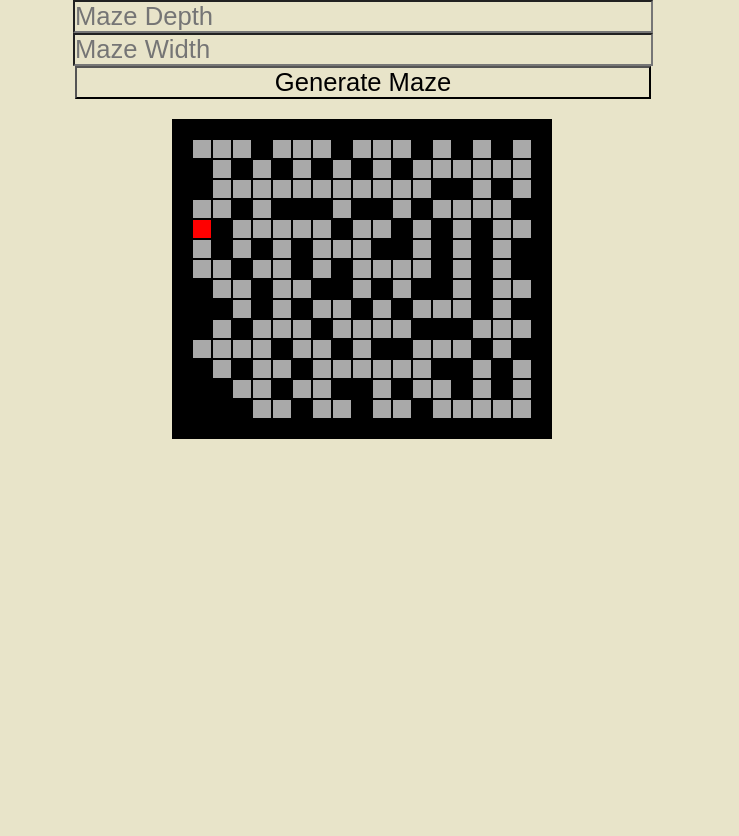
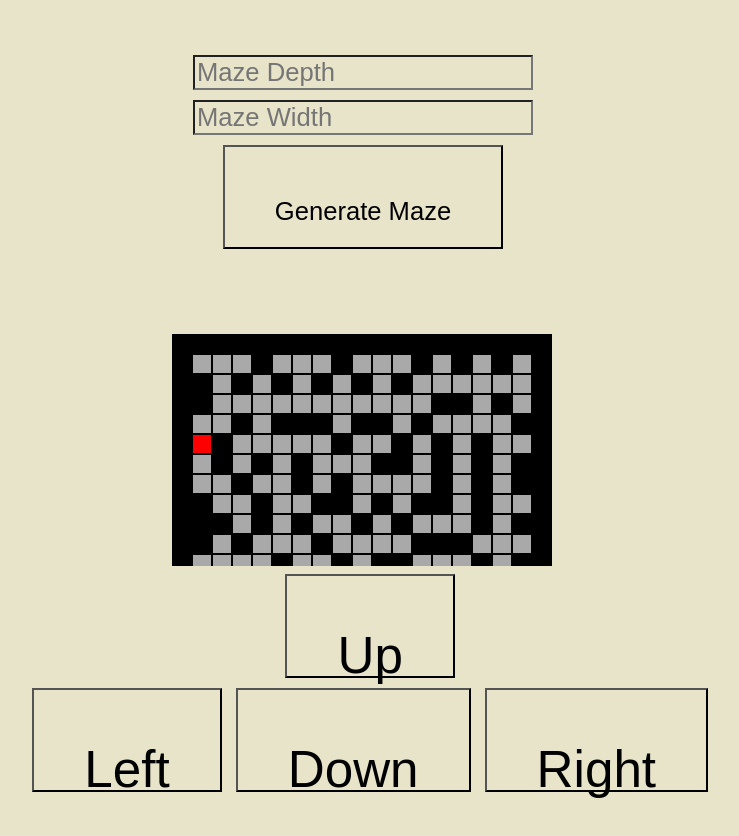
Before and after one commit to PeterJJonas/MazeGenerator, a plain HTML site: page index.html in a window 1280 px wide. Shown: the whole page, without its empty margins (277-1016 px from the left). Before the commit the page ends 800 px from the top, so only its background shows below. Drawn offline with Linux system fonts and the light colour scheme.

Commit message:
Add screen buttons to controll the player

```diff
--- a/index.html
+++ b/index.html
@@ -6,6 +6,7 @@
     <link rel="stylesheet" type="text/css" href="maze.css" media="screen">
   </head>
   <body>
+    <div class="container">
       <div id="entersize">
         <input id="setMazeDepth" placeholder="Maze Depth"><br>
         <input id="setMazeWidth" placeholder="Maze Width"><br>
@@ -14,6 +15,13 @@
       <div class="gameScreen" id="gamescreen">
         <div class="maze" id="maze"></div>
       </div>
+      <div id=controll>
+        <button id="upButton">Up</button><br>
+        <button id="leftButton">Left</button>
+        <button id="downButton">Down</button>
+        <button id="rightButton">Right</button>
+      </div>
+    </div>
     <script src="maze.js"></script>
   </body>
 </html>
--- a/maze.css
+++ b/maze.css
@@ -46,34 +46,72 @@ table {
 
 /* End reset CSS */
 
+
+
+
+
+
+
 * {
-  margin: 0;
-  padding: 0;
   background-color:  #e8e4c9;
 }
 
+
+html, body {
+  height:100%;
+}
+
+.container {
+	height: 100%;
+	margin: 20px;
+	text-align: center;
+	display: flex;
+	flex-direction: column;
+}
+
 #entersize {
-  text-align: center;
-  margin: auto;
+  margin: 30px;
 }
 
 #setMazeDepth, #setMazeWidth, #generatemaze {
-  width: 45vw;
-  height: auto;
+	margin: 5px;
   font-size: 6vw;
 }
 
 #gamescreen {
-  display: flex;
-  flex-wrap: wrap;
-  text-align: center;
-  justify-content: center;
+	display: flex;
+	justify-content: center;
+	text-align: center;
+	height: 350px;
+	margin: 30px;
+
 }
 
 #maze {
+	display: block;
+	justify-content: center;
+	text-align: center;
   margin: 20px;
   padding: 0px;
   position: absolute;
+	padding-bottom: 250px;
+}
+
+#controll {
+	position: -webkit-sticky;
+	position : sticky;
+	position : fixed;
+	bottom: 0px;
+	width: 98%;
+	padding-bottom: 3px;
+	padding-top: 3px;
+}
+
+button {
+	padding: 50px;
+	margin: 5px;
+	height: 50px;
+  font-size: 4vw;
 }
 
 .corridor {
--- a/maze.js
+++ b/maze.js
@@ -6,24 +6,36 @@ const generatemaze = document.getElementById('generatemaze');
 const setMazeDepth = document.getElementById('setMazeDepth');
 const setMazeWidth = document.getElementById('setMazeWidth');
 
+const upButton = document.getElementById('upButton');
+const downButton = document.getElementById('downButton');
+const leftButton = document.getElementById('leftButton');
+const rightButton = document.getElementById('rightButton');
+
 function playerController(mazeBluePrint, playerPosDepth, playerPosWidth) {
   let playerPosition = ('corridor-D' + playerPosDepth + 'W' + playerPosWidth);
   document.getElementById(playerPosition).style.backgroundColor='red';
   document.onkeydown = function(gameInput) {
     switch (gameInput.key) {
        case 'a': // Left
-        playerOldPosWidth = playerPosWidth;
-        playerPosWidth = playerPosWidth - 1;
-        if (mazeBluePrint[playerPosDepth][playerPosWidth] === 0) {
-          playerPosition = ('corridor-D' + playerPosDepth + 'W' + playerPosWidth);
-          document.getElementById(playerPosition).style.backgroundColor='red';
-          playerOldPosition = ('corridor-D' + playerPosDepth + 'W' + playerOldPosWidth);
-          document.getElementById(playerOldPosition).style.backgroundColor='';
-        } else {
-          playerPosWidth = playerOldPosWidth;
-        }
+       goLeft();
         break;
        case 'w': // Up
+       goUp();
+        break;
+       case 'd': //Right
+       goRight();
+        break;
+       case 's': // Down
+       goDown();
+     }
+  };
+
+  upButton.addEventListener('click', goUp);
+  downButton.addEventListener('click', goDown);
+  leftButton.addEventListener('click', goLeft);
+  rightButton.addEventListener('click', goRight);
+
+  function goUp() {
     playerOldPosDepth = playerPosDepth;
     playerPosDepth = playerPosDepth - 1;
     if (playerPosDepth >= 0 && mazeBluePrint[playerPosDepth][playerPosWidth] === 0) {
@@ -34,20 +46,9 @@ function playerController(mazeBluePrint, playerPosDepth, playerPosWidth) {
     } else {
       playerPosDepth = playerOldPosDepth;
     }
-        break;
-       case 'd': //Right
-        playerOldPosWidth = playerPosWidth;
-        playerPosWidth = playerPosWidth + 1;
-        if (mazeBluePrint[playerPosDepth][playerPosWidth] === 0) {
-          playerPosition = ('corridor-D' + playerPosDepth + 'W' + playerPosWidth);
-          document.getElementById(playerPosition).style.backgroundColor='red';
-          playerOldPosition = ('corridor-D' + playerPosDepth + 'W' + playerOldPosWidth);
-          document.getElementById(playerOldPosition).style.backgroundColor='';
-        } else {
-          playerPosWidth = playerOldPosWidth;
   }
-        break;
-       case 's': // Down
+
+  function goDown() {
     const mazeDepth = mazeBluePrint.length;
     playerOldPosDepth = playerPosDepth;
     playerPosDepth = playerPosDepth + 1;
@@ -59,11 +60,34 @@ function playerController(mazeBluePrint, playerPosDepth, playerPosWidth) {
     } else {
       playerPosDepth = playerOldPosDepth;
     }
-       break;
-    }
-  };
   }
 
+  function goLeft() {
+    playerOldPosWidth = playerPosWidth;
+    playerPosWidth = playerPosWidth - 1;
+    if (mazeBluePrint[playerPosDepth][playerPosWidth] === 0) {
+      playerPosition = ('corridor-D' + playerPosDepth + 'W' + playerPosWidth);
+      document.getElementById(playerPosition).style.backgroundColor='red';
+      playerOldPosition = ('corridor-D' + playerPosDepth + 'W' + playerOldPosWidth);
+      document.getElementById(playerOldPosition).style.backgroundColor='';
+    } else {
+      playerPosWidth = playerOldPosWidth;
+    }
+  }
+
+  function goRight() {
+    playerOldPosWidth = playerPosWidth;
+    playerPosWidth = playerPosWidth + 1;
+    if (mazeBluePrint[playerPosDepth][playerPosWidth] === 0) {
+      playerPosition = ('corridor-D' + playerPosDepth + 'W' + playerPosWidth);
+      document.getElementById(playerPosition).style.backgroundColor='red';
+      playerOldPosition = ('corridor-D' + playerPosDepth + 'W' + playerOldPosWidth);
+      document.getElementById(playerOldPosition).style.backgroundColor='';
+    } else {
+      playerPosWidth = playerOldPosWidth;
+    }
+  }
+}
 
 // function getEmptyCorridors(mazeBluePrint) {
 //   const mazeDepth = mazeBluePrint.length;
```
Also changed, not shown: README.md. Lines whose indentation alone changed are shown as unchanged.
